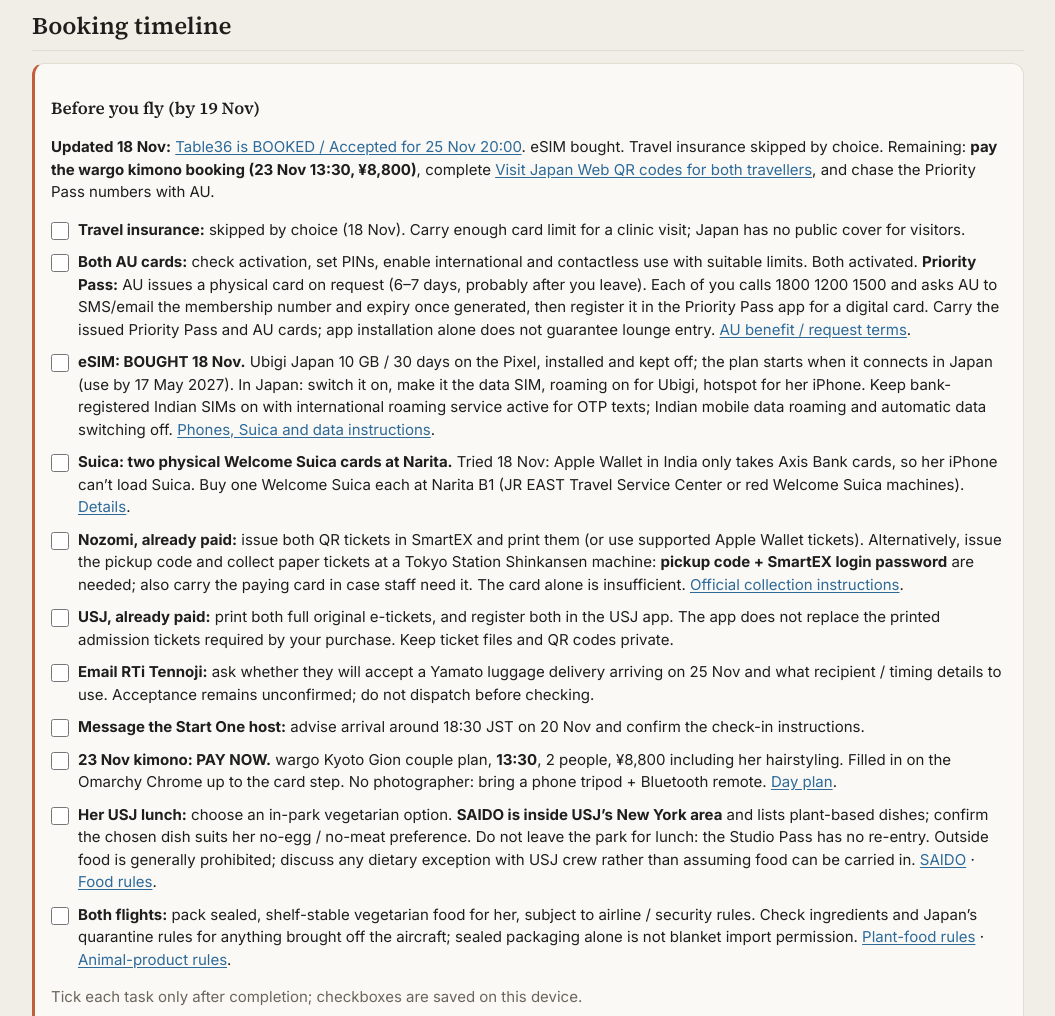
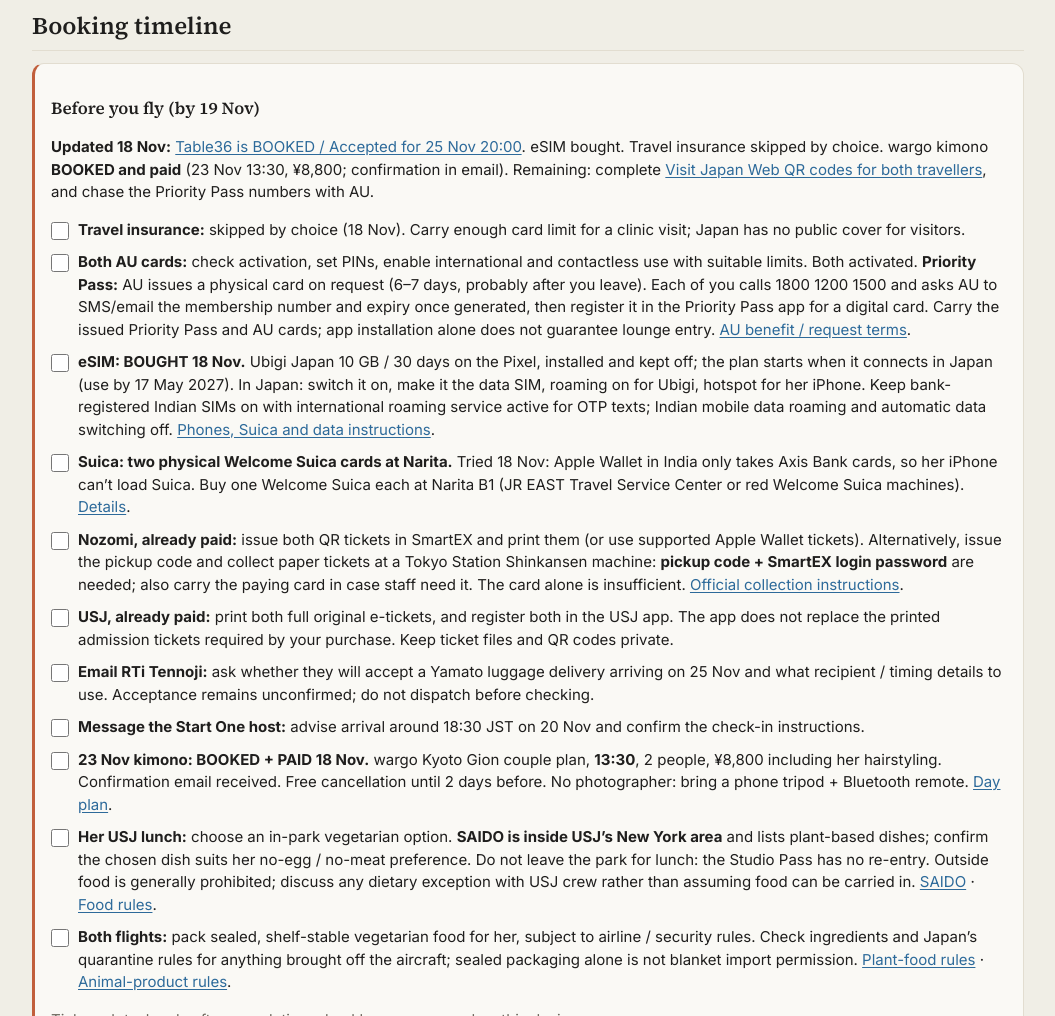
Before and after one commit to rohan-patnaik/japan-trip-2026, a plain HTML site: page index.html in a window 1280 px wide. Shown: the part 920-1936 px from the top of the page, without its empty margins (112-1167 px from the left). Drawn offline with Linux system fonts and the light colour scheme.

Commit message:
wargo kimono booked and paid for 23 Nov 13:30

```diff
--- a/index.html
+++ b/index.html
@@ -156,7 +156,7 @@ ul,ol{margin:6px 0;padding-left:20px}li{margin:3px 0}
 <h2>Booking timeline</h2>
 <div class="card urgent" id="before-you-fly" data-noinr>
 <h3>Before you fly (by 19 Nov)</h3>
-<p><b>Updated 18 Nov:</b> <a href="#table36-booking">Table36 is BOOKED / Accepted for 25 Nov 20:00</a>. eSIM bought. Travel insurance skipped by choice. Remaining: <b>pay the wargo kimono booking (23 Nov 13:30, ¥8,800)</b>, complete <a href="#visit-japan-web">Visit Japan Web QR codes for both travellers</a>, and chase the Priority Pass numbers with AU.</p>
+<p><b>Updated 18 Nov:</b> <a href="#table36-booking">Table36 is BOOKED / Accepted for 25 Nov 20:00</a>. eSIM bought. Travel insurance skipped by choice. wargo kimono <b>BOOKED and paid</b> (23 Nov 13:30, ¥8,800; confirmation in email). Remaining: complete <a href="#visit-japan-web">Visit Japan Web QR codes for both travellers</a>, and chase the Priority Pass numbers with AU.</p>
 <ul class="prep-checklist">
 <li><label><input type="checkbox" data-k="prep-insurance-20261114"><span><b>Travel insurance:</b> skipped by choice (18 Nov). Carry enough card limit for a clinic visit; Japan has no public cover for visitors.</span></label></li>
 <li><label><input type="checkbox" data-k="prep-au-controls-20261114"><span><b>Both AU cards:</b> check activation, set PINs, enable international and contactless use with suitable limits. Both activated. <b>Priority Pass:</b> AU issues a physical card on request (6–7 days, probably after you leave). Each of you calls 1800 1200 1500 and asks AU to SMS/email the membership number and expiry once generated, then register it in the Priority Pass app for a digital card. Carry the issued Priority Pass and AU cards; app installation alone does not guarantee lounge entry. <a href="https://www.au.bank.in/personal-banking/credit-cards/ixigo-au-credit-card">AU benefit / request terms</a>.</span></label></li>
@@ -166,7 +166,7 @@ ul,ol{margin:6px 0;padding-left:20px}li{margin:3px 0}
 <li><label><input type="checkbox" data-k="prep-usj-print-app-20261114"><span><b>USJ, already paid:</b> print both full original e-tickets, and register both in the USJ app. The app does not replace the printed admission tickets required by your purchase. Keep ticket files and QR codes private.</span></label></li>
 <li><label><input type="checkbox" data-k="prep-rti-delivery-20261114"><span><b>Email RTi Tennoji:</b> ask whether they will accept a Yamato luggage delivery arriving on 25 Nov and what recipient / timing details to use. Acceptance remains unconfirmed; do not dispatch before checking.</span></label></li>
 <li><label><input type="checkbox" data-k="prep-start-one-arrival-20261114"><span><b>Message the Start One host:</b> advise arrival around 18:30 JST on 20 Nov and confirm the check-in instructions.</span></label></li>
-<li><label><input type="checkbox" data-k="prep-kimono-decision-20261114"><span><b>23 Nov kimono: PAY NOW.</b> wargo Kyoto Gion couple plan, <b>13:30</b>, 2 people, ¥8,800 including her hairstyling. Filled in on the Omarchy Chrome up to the card step. No photographer: bring a phone tripod + Bluetooth remote. <a href="plan.html#d23">Day plan</a>.</span></label></li>
+<li><label><input type="checkbox" data-k="prep-kimono-decision-20261114"><span><b>23 Nov kimono: BOOKED + PAID 18 Nov.</b> wargo Kyoto Gion couple plan, <b>13:30</b>, 2 people, ¥8,800 including her hairstyling. Confirmation email received. Free cancellation until 2 days before. No photographer: bring a phone tripod + Bluetooth remote. <a href="plan.html#d23">Day plan</a>.</span></label></li>
 <li><label><input type="checkbox" data-k="prep-usj-lunch-20261114"><span><b>Her USJ lunch:</b> choose an in-park vegetarian option. <b>SAIDO is inside USJ’s New York area</b> and lists plant-based dishes; confirm the chosen dish suits her no-egg / no-meat preference. Do not leave the park for lunch: the Studio Pass has no re-entry. Outside food is generally prohibited; discuss any dietary exception with USJ crew rather than assuming food can be carried in. <a href="https://www.usj.co.jp/web/en/us/restaurants/saido">SAIDO</a> · <a href="https://www.usj.co.jp/web/en/us/service-guide/park-entry">Food rules</a>.</span></label></li>
 <li><label><input type="checkbox" data-k="prep-flight-food-20261114"><span><b>Both flights:</b> pack sealed, shelf-stable vegetarian food for her, subject to airline / security rules. Check ingredients and Japan’s quarantine rules for anything brought off the aircraft; sealed packaging alone is not blanket import permission. <a href="https://www.maff.go.jp/pps/j/introduction/english.html">Plant-food rules</a> · <a href="https://www.maff.go.jp/aqs/english/product/import.html">Animal-product rules</a>.</span></label></li>
 </ul>
```
Also changed, not shown: plan.html (+1 -1 lines).
